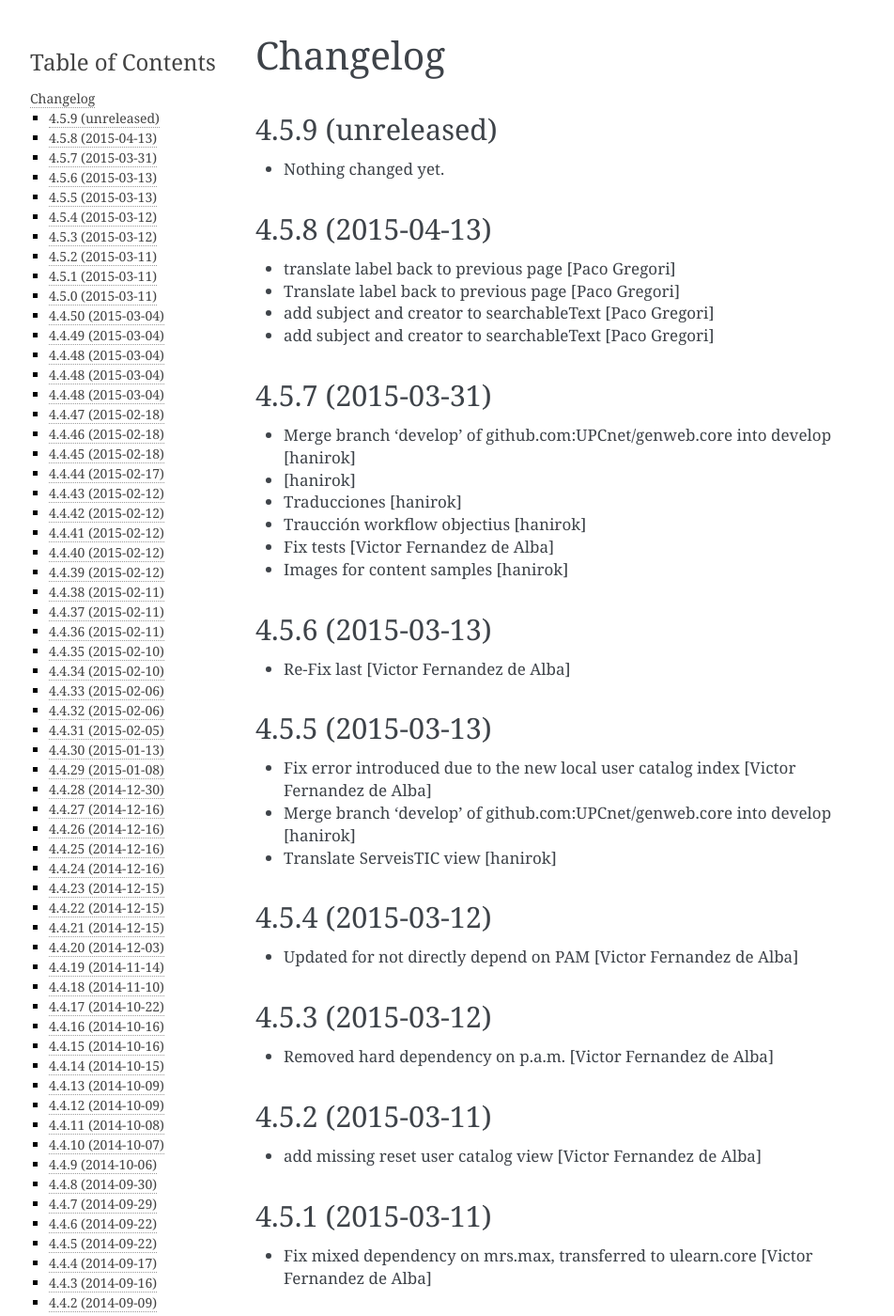
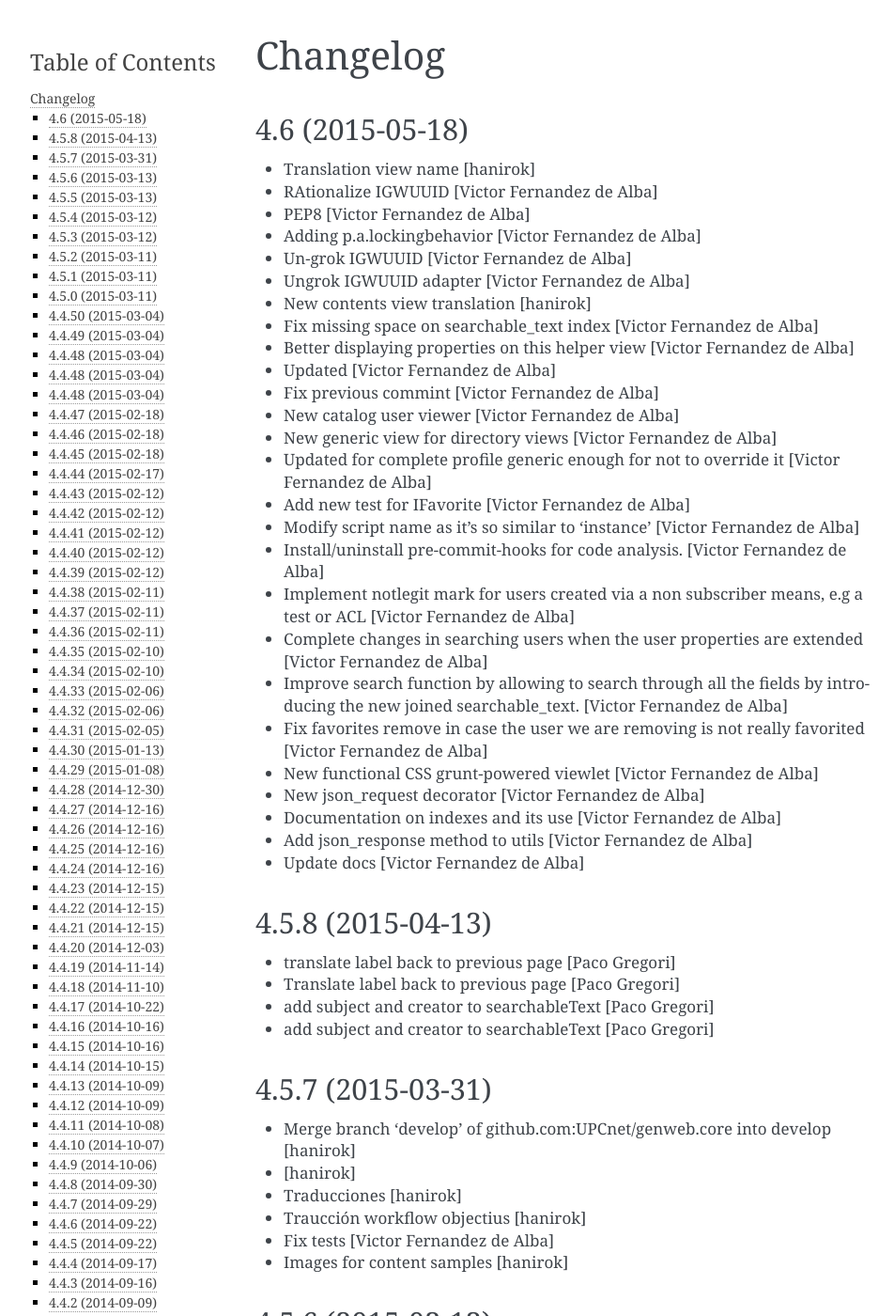
Before and after one commit to UPCnet/genweb.core, a Sphinx documentation site: the page built from docs/HISTORY.rst, in a window 1280 px wide and 1400 px high. Shown: the whole window at 94% size, without its empty margins (148-1100 px from the left). Built offline with Sphinx 7.4.7, drawn with Linux system fonts in a browser that asks for light colours.

Commit message:
Preparing release 4.6

```diff
--- a/docs/HISTORY.rst
+++ b/docs/HISTORY.rst
@@ -1,11 +1,35 @@
 Changelog
 =========
 
-4.5.9 (unreleased)
-------------------
+4.6 (2015-05-18)
+----------------
 
-- Nothing changed yet.
-
+* Translation view name [hanirok]
+* RAtionalize IGWUUID [Victor Fernandez de Alba]
+* PEP8 [Victor Fernandez de Alba]
+* Adding p.a.lockingbehavior [Victor Fernandez de Alba]
+* Un-grok IGWUUID [Victor Fernandez de Alba]
+* Ungrok IGWUUID adapter [Victor Fernandez de Alba]
+* New contents view translation [hanirok]
+* Fix missing space on searchable_text index [Victor Fernandez de Alba]
+* Better displaying properties on this helper view [Victor Fernandez de Alba]
+* Updated [Victor Fernandez de Alba]
+* Fix previous commint [Victor Fernandez de Alba]
+* New catalog user viewer [Victor Fernandez de Alba]
+* New generic view for directory views [Victor Fernandez de Alba]
+* Updated for complete profile generic enough for not to override it [Victor Fernandez de Alba]
+* Add new test for IFavorite [Victor Fernandez de Alba]
+* Modify script name as it's so similar to 'instance' [Victor Fernandez de Alba]
+* Install/uninstall pre-commit-hooks for code analysis. [Victor Fernandez de Alba]
+* Implement notlegit mark for users created via a non subscriber means, e.g a test or ACL [Victor Fernandez de Alba]
+* Complete changes in searching users when the user properties are extended [Victor Fernandez de Alba]
+* Improve search function by allowing to search through all the fields by introducing the new joined searchable_text. [Victor Fernandez de Alba]
+* Fix favorites remove in case the user we are removing is not really favorited [Victor Fernandez de Alba]
+* New functional CSS grunt-powered viewlet [Victor Fernandez de Alba]
+* New json_request decorator [Victor Fernandez de Alba]
+* Documentation on indexes and its use [Victor Fernandez de Alba]
+* Add json_response method to utils [Victor Fernandez de Alba]
+* Update docs [Victor Fernandez de Alba]
 
 4.5.8 (2015-04-13)
 ------------------
--- a/setup.py
+++ b/setup.py
@@ -1,7 +1,7 @@
 from setuptools import setup, find_packages
 import os
 
-version = '4.5.9.dev0'
+version = '4.6'
 
 README = open('README.rst').read()
 HISTORY = open(os.path.join('docs', 'HISTORY.rst')).read()
```
